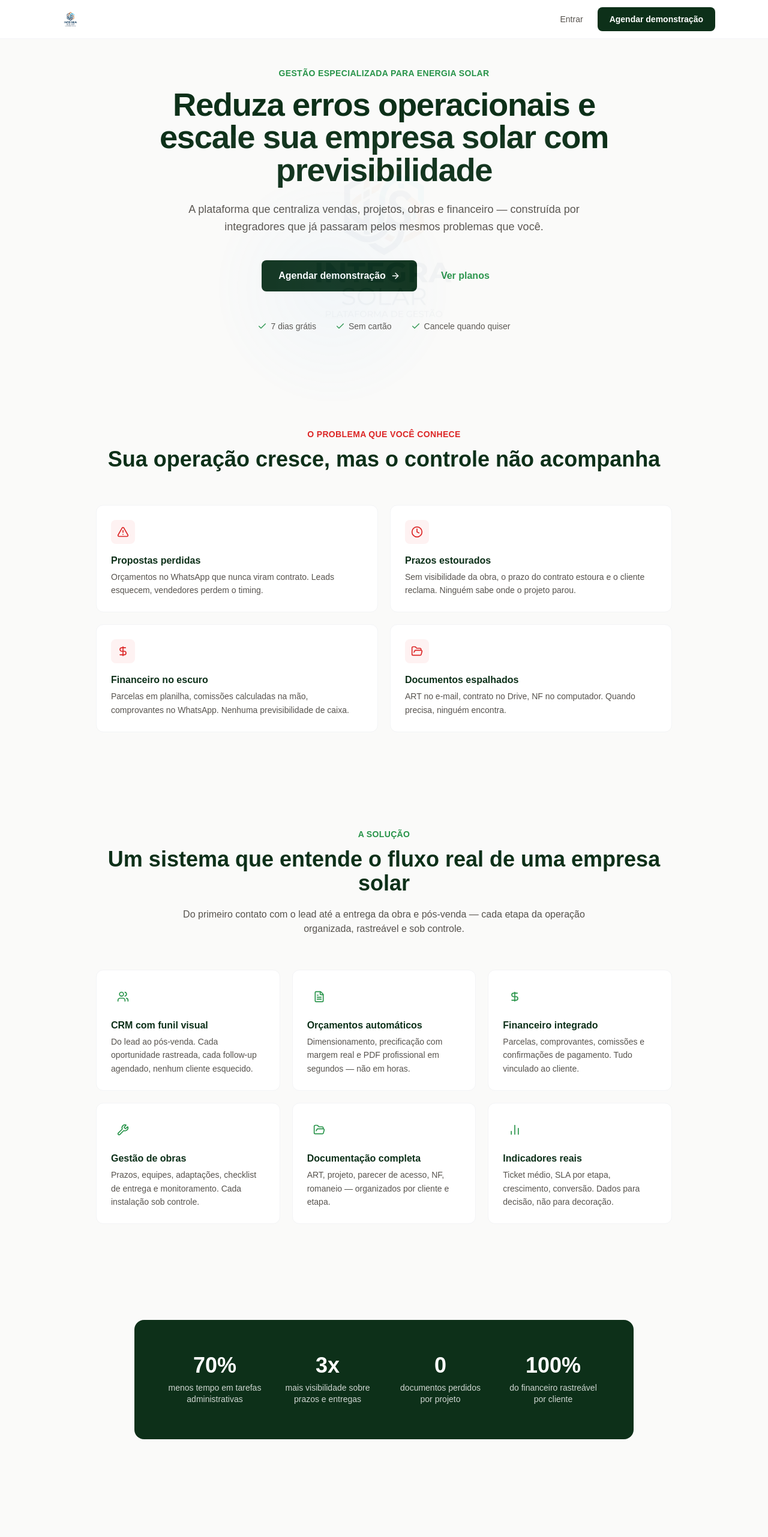
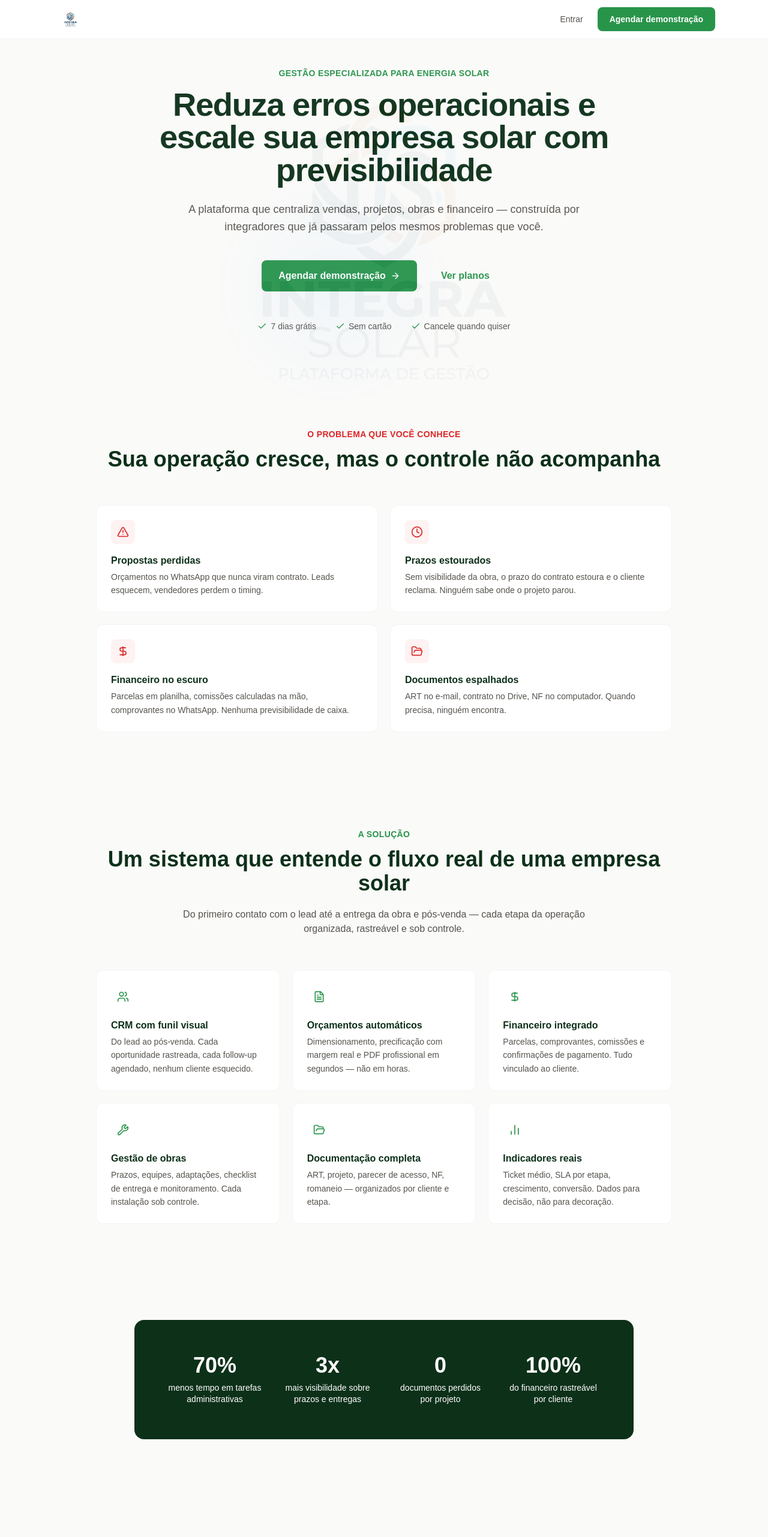
Before and after one commit to IntegraSolar/Integra-solar-gestao, a Next.js app in the folder web/: page / in a window 1280 px wide. Shown: the top 2563 px of the page at 60% size. Built offline with nearby package versions, Linux system fonts and the light colour scheme.

Commit message:
fix: change all buttons from dark green #0d3019 to brighter #28944a for legibility, enlarge background logo to 90% with 4% opacity, white text on metrics block

```diff
--- a/web/app/page.tsx
+++ b/web/app/page.tsx
@@ -114,8 +114,8 @@ export default function LandingPage() {
           backgroundImage: "url('/Logo integra solar - sem nome.png')",
           backgroundRepeat: 'no-repeat',
           backgroundPosition: 'center center',
-          backgroundSize: '50%',
-          opacity: 0.03,
+          backgroundSize: '90%',
+          opacity: 0.04,
         }}
       />
 
@@ -125,7 +125,7 @@ export default function LandingPage() {
           <Image src="/Logo integra solar - Com nome.png" alt="Integra Solar" width={130} height={38} className="h-8 w-auto" />
           <div className="flex items-center gap-2">
             <Link href="/login" className="text-sm font-medium text-[#57534e] hover:text-[#1c1917] px-4 py-2 hidden sm:block">Entrar</Link>
-            <button onClick={() => setShowDemo(true)} className="text-sm font-semibold bg-[#0d3019] text-white px-5 py-2.5 rounded-lg hover:bg-[#145226] transition-colors">
+            <button onClick={() => setShowDemo(true)} className="text-sm font-semibold bg-[#28944a] text-white px-5 py-2.5 rounded-lg hover:bg-[#1d7035] transition-colors">
               Agendar demonstração
             </button>
           </div>
@@ -147,7 +147,7 @@ export default function LandingPage() {
           A plataforma que centraliza vendas, projetos, obras e financeiro — construída por integradores que já passaram pelos mesmos problemas que você.
         </motion.p>
         <motion.div variants={fadeUp} className="mt-10 flex flex-col sm:flex-row items-center justify-center gap-3">
-          <button onClick={() => setShowDemo(true)} className="inline-flex items-center gap-2 bg-[#0d3019] text-white font-semibold px-7 py-3.5 rounded-lg text-base hover:bg-[#145226] transition-colors">
+          <button onClick={() => setShowDemo(true)} className="inline-flex items-center gap-2 bg-[#28944a] text-white font-semibold px-7 py-3.5 rounded-lg text-base hover:bg-[#1d7035] transition-colors">
             Agendar demonstração <ArrowRight className="w-4 h-4" />
           </button>
           <a href="#planos" className="inline-flex items-center gap-2 text-[#28944a] font-semibold px-7 py-3.5 rounded-lg text-base hover:bg-[#28944a]/5 transition-colors">
@@ -212,7 +212,7 @@ export default function LandingPage() {
           {METRICS.map((m) => (
             <motion.div key={m.label} variants={fadeUp} className="text-center">
               <p style={{ fontFamily: "'Sora', sans-serif" }} className="text-3xl sm:text-4xl font-bold text-white">{m.value}</p>
-              <p className="text-sm text-white/80 mt-2 leading-snug">{m.label}</p>
+              <p className="text-sm text-white mt-2 leading-snug">{m.label}</p>
             </motion.div>
           ))}
         </motion.div>
@@ -277,7 +277,7 @@ export default function LandingPage() {
           <p className="text-[#57534e] mb-8 max-w-xl mx-auto">
             Agende uma demonstração de 20 minutos. Sem compromisso, sem pressão. Você decide se faz sentido para sua operação.
           </p>
-          <button onClick={() => setShowDemo(true)} className="inline-flex items-center gap-2 bg-[#0d3019] text-white font-semibold px-7 py-3.5 rounded-lg hover:bg-[#145226] transition-colors">
+          <button onClick={() => setShowDemo(true)} className="inline-flex items-center gap-2 bg-[#28944a] text-white font-semibold px-7 py-3.5 rounded-lg hover:bg-[#1d7035] transition-colors">
             <Calendar className="w-4 h-4" /> Agendar demonstração gratuita
           </button>
         </motion.div>
@@ -322,7 +322,7 @@ export default function LandingPage() {
               <Link
                 href={`/checkout?plan=${plan.id}`}
                 className={`mt-7 block text-center font-semibold py-3 rounded-lg transition-colors text-sm ${
-                  plan.highlight ? 'bg-[#28944a] text-white hover:bg-[#1d7035]' : 'bg-[#0d3019] text-white hover:bg-[#145226]'
+                  plan.highlight ? 'bg-[#28944a] text-white hover:bg-[#1d7035]' : 'bg-[#28944a] text-white hover:bg-[#1d7035]'
                 }`}
               >
                 {plan.cta}
@@ -361,7 +361,7 @@ export default function LandingPage() {
             Comece em minutos. 7 dias grátis. Sem compromisso. Se não fizer sentido, cancele sem burocracia.
           </p>
           <div className="flex flex-col sm:flex-row items-center justify-center gap-3">
-            <a href="#planos" className="inline-flex items-center gap-2 bg-[#0d3019] text-white font-semibold px-7 py-3.5 rounded-lg hover:bg-[#145226] transition-colors">
+            <a href="#planos" className="inline-flex items-center gap-2 bg-[#28944a] text-white font-semibold px-7 py-3.5 rounded-lg hover:bg-[#1d7035] transition-colors">
               Começar agora <ArrowRight className="w-4 h-4" />
             </a>
             <button onClick={() => setShowDemo(true)} className="inline-flex items-center gap-2 text-[#0d3019] font-semibold px-7 py-3.5 rounded-lg border border-gray-200 hover:border-[#28944a] transition-colors">
@@ -397,7 +397,7 @@ export default function LandingPage() {
               <input type="email" required className="w-full border border-gray-200 rounded-lg px-4 py-2.5 text-sm focus:outline-none focus:border-[#28944a]" placeholder="E-mail" />
               <input type="tel" required className="w-full border border-gray-200 rounded-lg px-4 py-2.5 text-sm focus:outline-none focus:border-[#28944a]" placeholder="WhatsApp" />
               <input type="text" className="w-full border border-gray-200 rounded-lg px-4 py-2.5 text-sm focus:outline-none focus:border-[#28944a]" placeholder="Empresa (opcional)" />
-              <button type="submit" className="w-full bg-[#0d3019] text-white font-semibold py-3 rounded-lg hover:bg-[#145226] transition-colors text-sm">
+              <button type="submit" className="w-full bg-[#28944a] text-white font-semibold py-3 rounded-lg hover:bg-[#1d7035] transition-colors text-sm">
                 Solicitar demonstração
               </button>
             </form>
```
